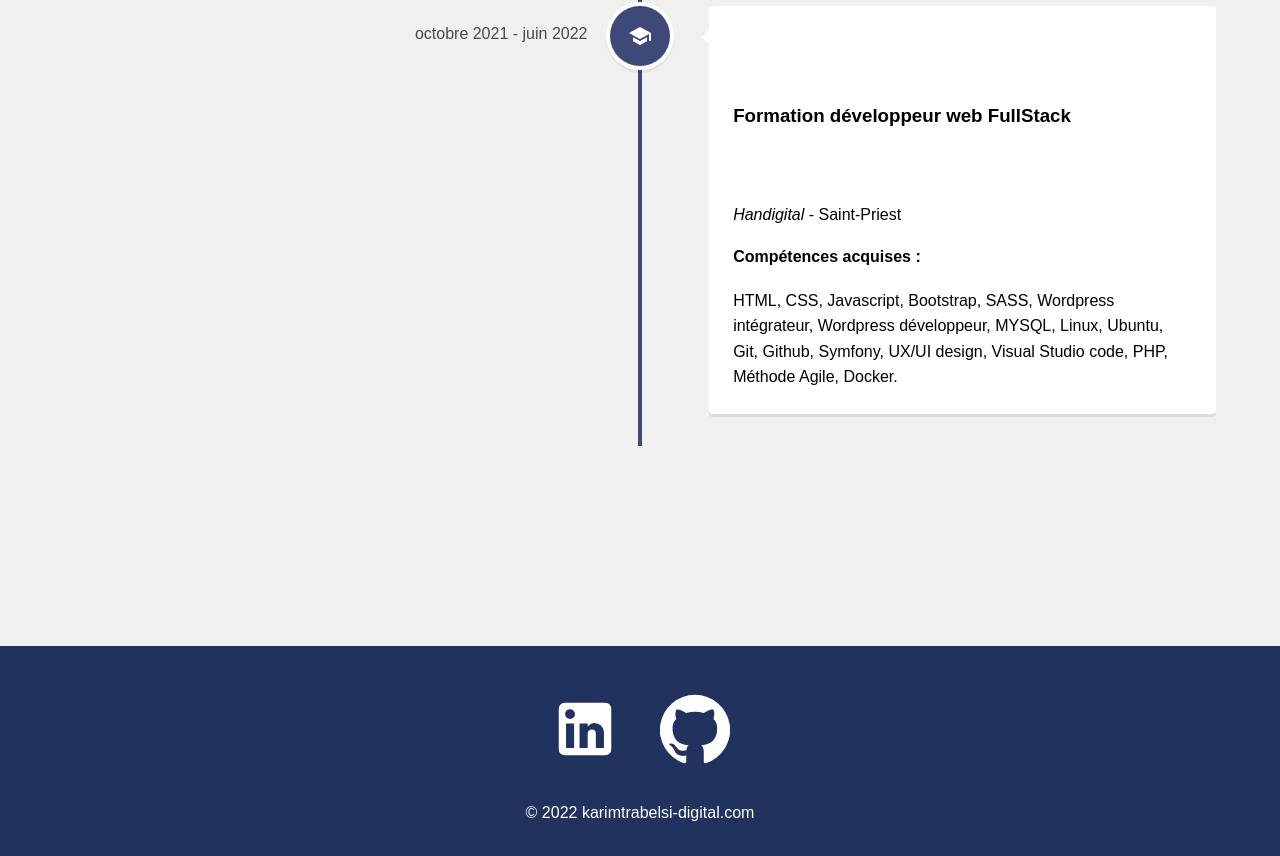
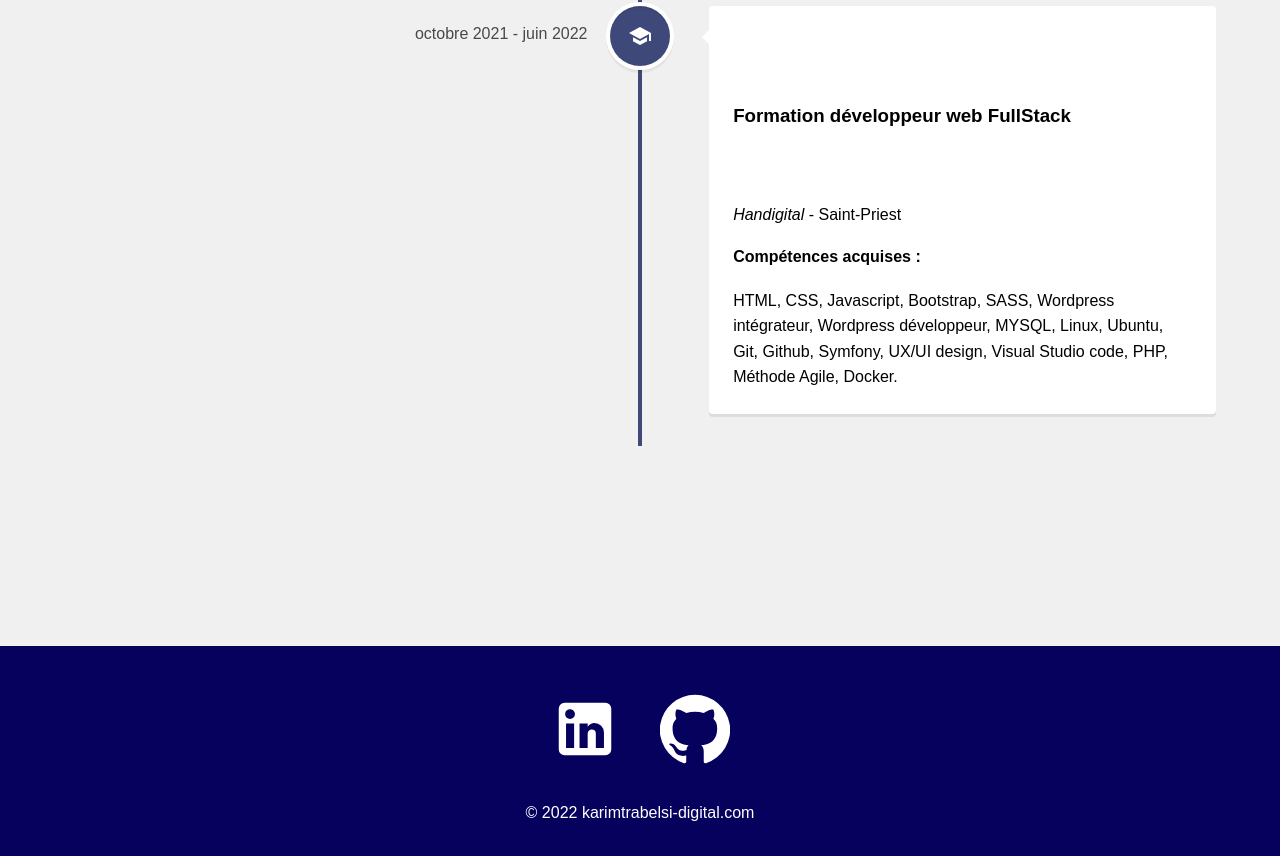
Before and after one commit to devjava69/karim_trabelsi, a React (Create React App) app: page /experience in a window 1280 px wide. Shown: the part 1805-2661 px from the top of the page. Built offline with nearby package versions, Linux system fonts and the light colour scheme.

Commit message:
change the background color of the footer component

```diff
--- a/src/styles/Footer.css
+++ b/src/styles/Footer.css
@@ -1,7 +1,8 @@
 .footer {
     width: 100%;
     height: 200px;
-    background: #21325e;
+    background: #06015d
+    ;
     display: flex;
     justify-content: center;
     align-items: center;
```
